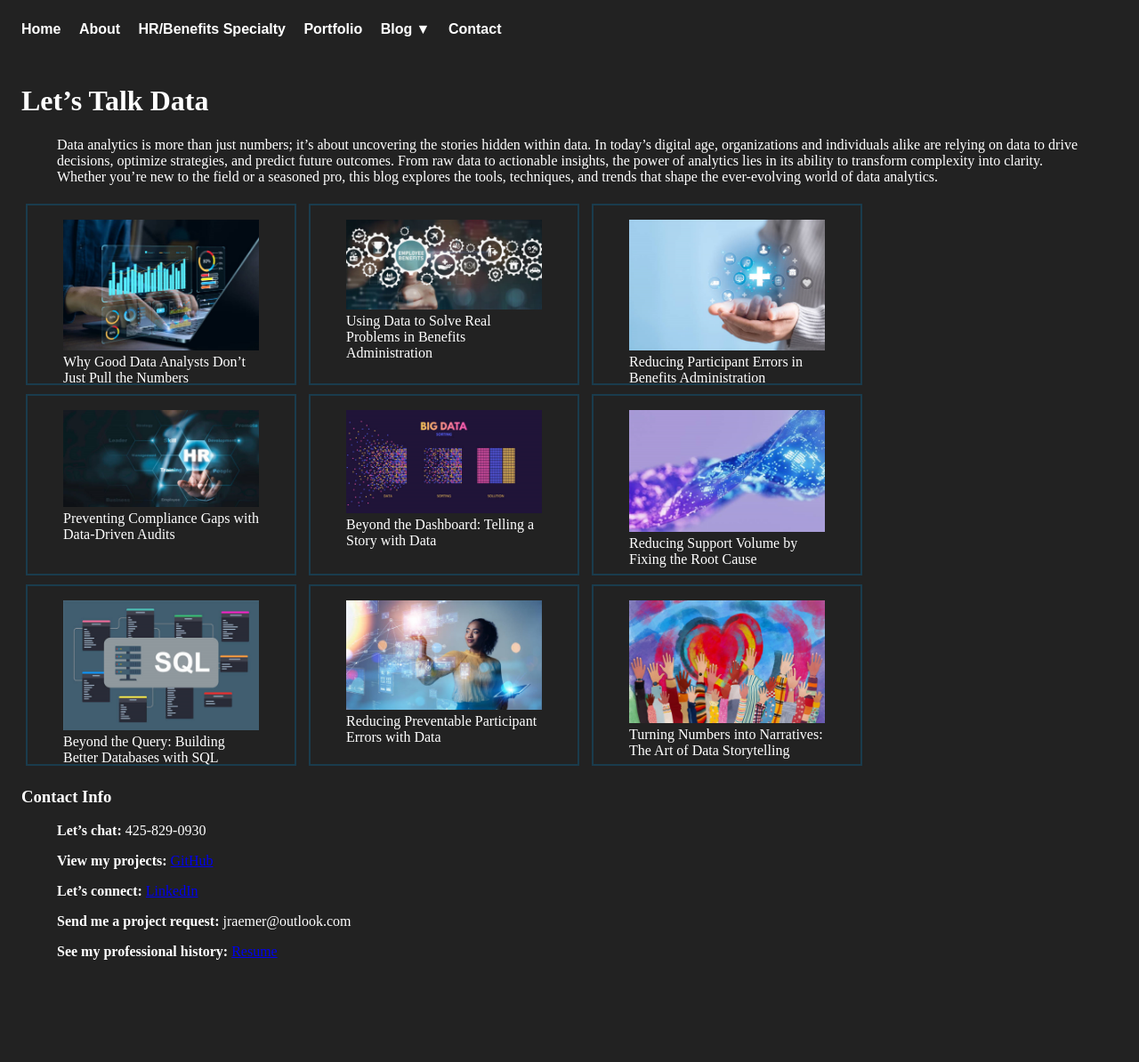
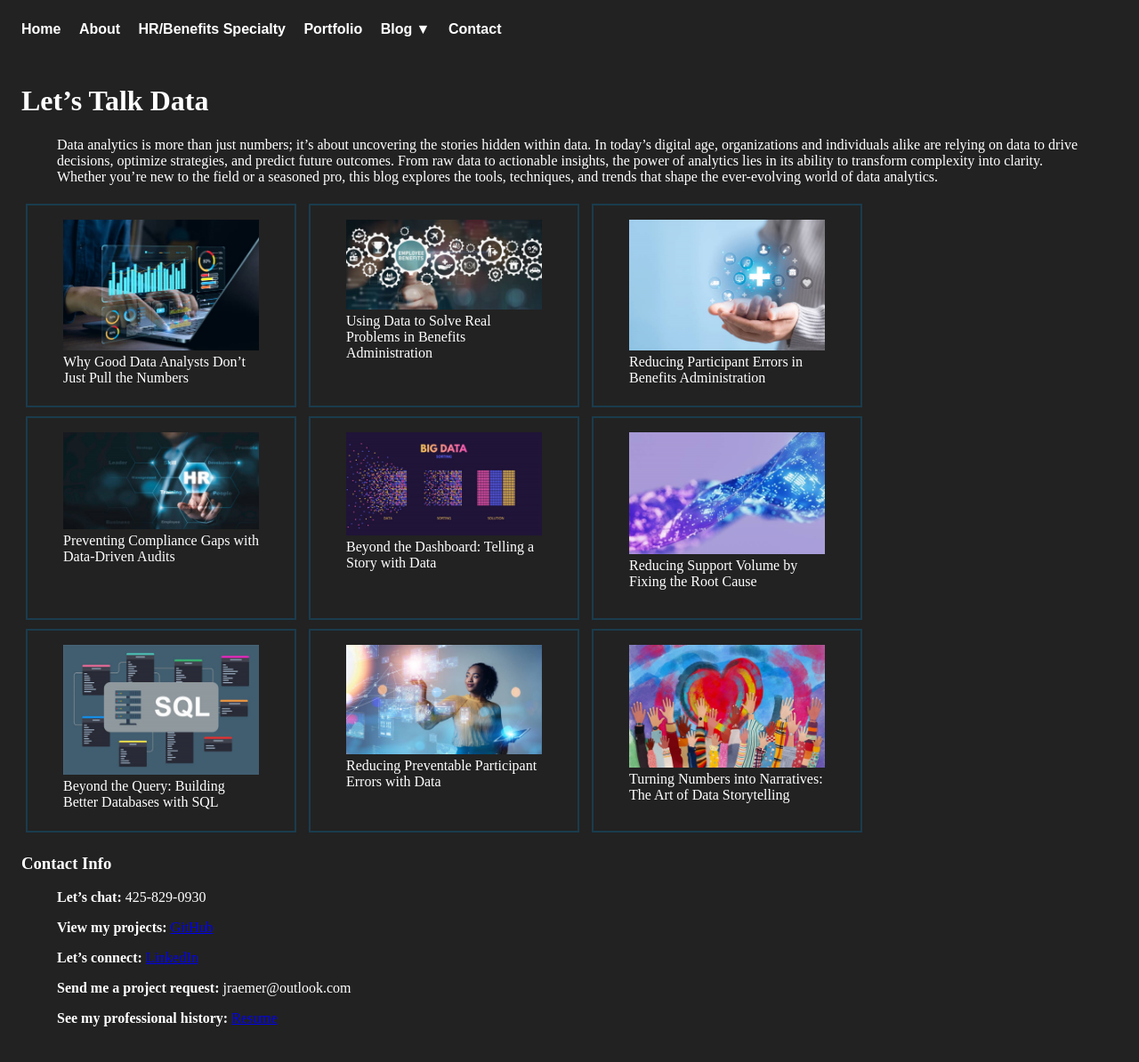
Before and after one commit to JerricaRaemer/databyjerrica.com, a Jekyll site: the page built from blog.md, in a window 1280 px wide. Shown: the whole page at 89% size. Built offline with Jekyll 4.4.1, drawn with Linux system fonts in a browser that asks for light colours; our own code applies the rules of GitHub Pages for plain Markdown files; before the commit the page ends 1119 px from its top, so only the background shows below that.

Commit message:
Update custom.css

```diff
--- a/assets/css/custom.css
+++ b/assets/css/custom.css
@@ -8,7 +8,7 @@ body {
   border: 2px solid hsl(200, 50%, 20%);
   margin: 5px;
   width: 300px;
-  height: 200px;
+  height: 225px;
   vertical-align: top;
 }
 .gallery .description{
```
